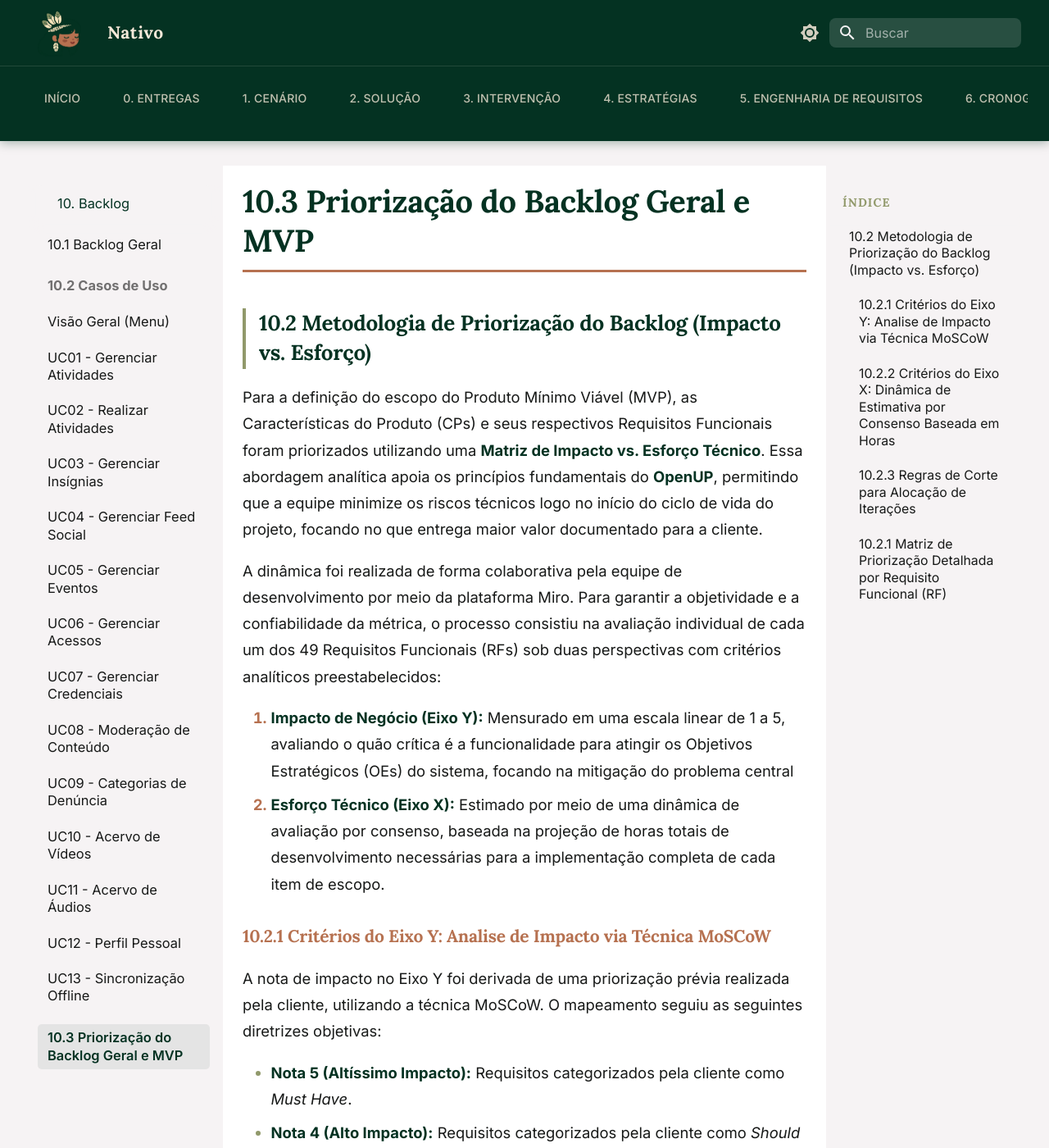
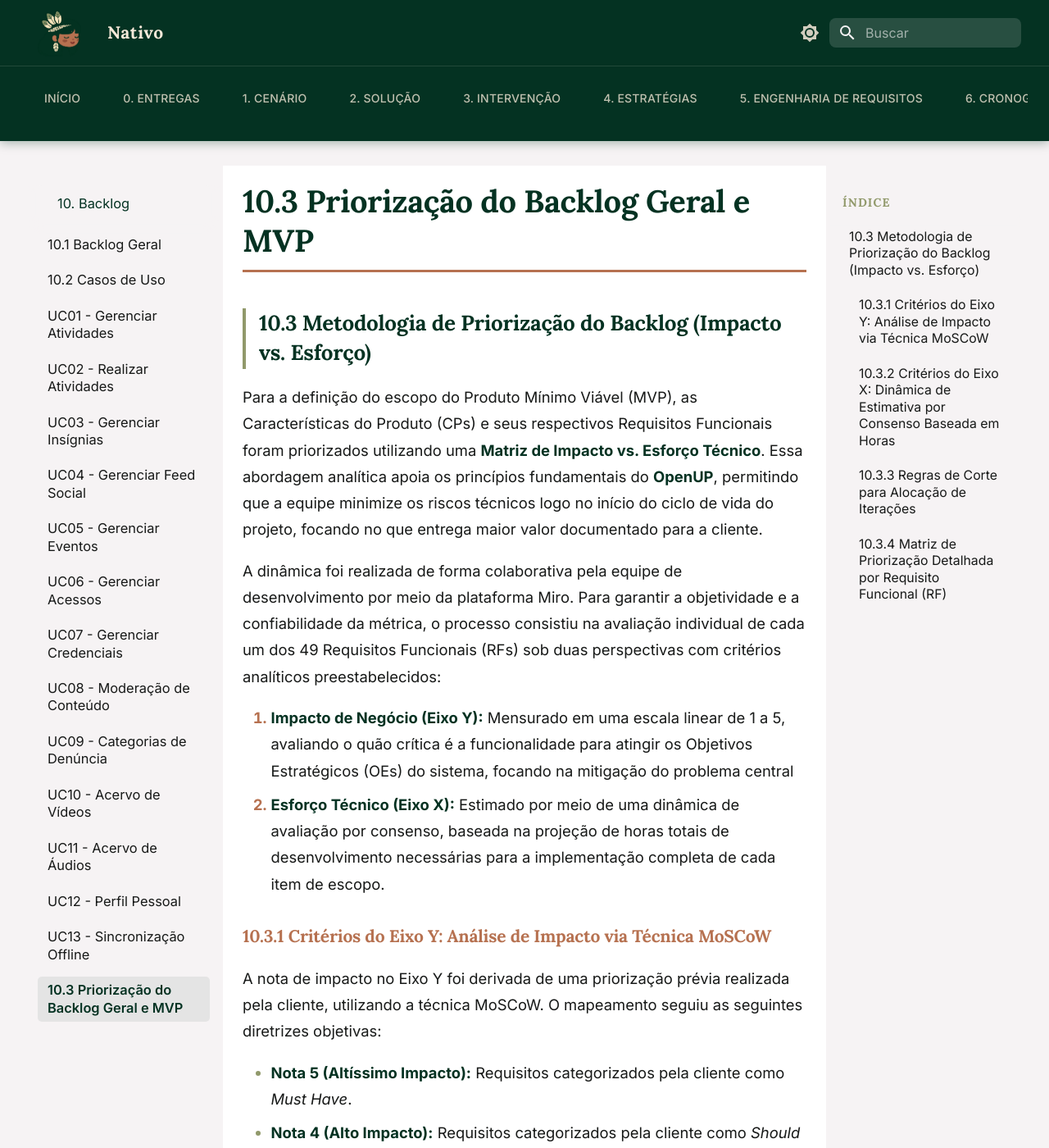
Before and after one commit to mdsreq-fga-unb/REQ-2026.1-T02-Nativo, an MkDocs documentation site: the page built from docs/10-backlog/mvp.md, in a window 1280 px wide and 1400 px high. Shown: the whole window at 82% size. Built offline with MkDocs 1.6.1 and Material for MkDocs 9.7.7, drawn with Linux system fonts in a browser that asks for light colours; some of the changed text lies outside the part shown.

Commit message:
docs: Altera sessão 0.2 e a cor da scrollbar da Navbar

```diff
--- a/docs/10-backlog/mvp.md
+++ b/docs/10-backlog/mvp.md
@@ -1,4 +1,4 @@
-## 10.2 Metodologia de Priorização do Backlog (Impacto vs. Esforço)
+## 10.3 Metodologia de Priorização do Backlog (Impacto vs. Esforço)
 
 Para a definição do escopo do Produto Mínimo Viável (MVP), as Características do Produto (CPs) e seus respectivos Requisitos Funcionais foram priorizados utilizando uma **Matriz de Impacto vs. Esforço Técnico**. Essa abordagem analítica apoia os princípios fundamentais do **OpenUP**, permitindo que a equipe minimize os riscos técnicos logo no início do ciclo de vida do projeto, focando no que entrega maior valor documentado para a cliente.
 
@@ -7,7 +7,7 @@ A dinâmica foi realizada de forma colaborativa pela equipe de desenvolvimento p
 1. **Impacto de Negócio (Eixo Y):** Mensurado em uma escala linear de 1 a 5, avaliando o quão crítica é a funcionalidade para atingir os Objetivos Estratégicos (OEs) do sistema, focando na mitigação do problema central
 2. **Esforço Técnico (Eixo X):** Estimado por meio de uma dinâmica de avaliação por consenso, baseada na projeção de horas totais de desenvolvimento necessárias para a implementação completa de cada item de escopo.
 
-### 10.2.1 Critérios do Eixo Y: Analise de Impacto via Técnica MoSCoW
+### 10.3.1 Critérios do Eixo Y: Análise de Impacto via Técnica MoSCoW
 
 A nota de impacto no Eixo Y foi derivada de uma priorização prévia realizada pela cliente, utilizando a técnica MoSCoW. O mapeamento seguiu as seguintes diretrizes objetivas:
 
@@ -16,7 +16,7 @@ A nota de impacto no Eixo Y foi derivada de uma priorização prévia realizada
 * **Notas 2 e 3 (Médio / Baixo Impacto):** Requisitos categorizados pela cliente como *Could Have*.
 * **Nota 1 (Sem Impacto Imediato):** Requisitos categorizados pela cliente como *Won't Have*.
 
-### 10.2.2 Critérios do Eixo X: Dinâmica de Estimativa por Consenso Baseada em Horas
+### 10.3.2 Critérios do Eixo X: Dinâmica de Estimativa por Consenso Baseada em Horas
 
 O dimensionamento do esforço no Eixo X foi estruturado para mitigar os riscos e as incertezas tecnológicas ligadas à transição da arquitetura do sistema. Para embasar as discussões e garantir estimativas realistas de esforço prático, a equipe utilizou como referencial a bagagem técnica e a experiência adquirida por seus membros em projetos e trabalhos anteriores.
 
@@ -30,7 +30,7 @@ O tempo bruto em horas estimado em consenso foi convertido em uma escala linear
 * **Nota 4 (Esforço Alto):** Tarefas com estimativa de **30 a 42 horas** totais de desenvolvimento. Exigem frequentemente a alocação de múltiplos desenvolvedores trabalhando em paralelo para garantir a entrega dentro do ciclo.
 * **Nota 5 (Esforço Muito Alto):** Tarefas com estimativa **acima de 42 horas** totais de desenvolvimento.
 
-### 10.2.3 Regras de Corte para Alocação de Iterações
+### 10.3.3 Regras de Corte para Alocação de Iterações
 
 A intersecção das métricas dos eixos Y e X posicionou os requisitos funcionais em quatro quadrantes distintos na matriz de priorização. Essa divisão estabeleceu o teto de escopo do MVP de forma puramente técnica e transparente, determinando quais itens entrariam nas iterações de Construção e quais seriam postergados ou descartados:
 
@@ -38,7 +38,7 @@ A intersecção das métricas dos eixos Y e X posicionou os requisitos funcionai
 * **Grandes Projetos (*Major Projects*):** Alto Impacto (Nota ≥ 4) e Alto Esforço (Nota ≥ 4). Itens de alto valor cultural e educacional, mas cujo risco e complexidade exigem maior janela de desenvolvimento e maturidade da arquitetura, definindo as entregas complexas que delimitam a linha de base do MVP.
 * **Tarefas Complementares (*Fill-ins*):** Baixo Impacto (Nota ≤ 3) e Baixo Esforço (Nota ≤ 2). Requisitos de menor criticidade absorvidos de forma oportunista no escopo atual por apresentarem custo em horas quase nulo para a equipe de desenvolvimento.
 * **Consumidores de Tempo (*Time Sinks*):** Baixo Impacto (Nota ≤ 2) e Alto Esforço (Nota ≥ 4). Funcionalidades de alto risco de escopo e alta carga horária que não trariam retorno imediato para os objetivos estratégicos da comunidade, sendo descartadas ou postergadas para ciclos futuros.
-### 10.2.1 Matriz de Priorização Detalhada por Requisito Funcional (RF)
+### 10.3.4 Matriz de Priorização Detalhada por Requisito Funcional (RF)
 
 A tabela abaixo apresenta a distribuição detalhada de cada um dos 49 requisitos funcionais da plataforma Nativo, mapeados conforme os critérios de impacto (MoSCoW) e a dinâmica de consenso do esforço (Horas-Homem) descritos anteriormente:
 
--- a/docs/stylesheets/extra.css
+++ b/docs/stylesheets/extra.css
@@ -179,19 +179,25 @@ body, .md-typeset {
     transition: color 0.2s ease;
   }
 
-  /* esconder scrollbar visualmente mas ainda permitir scroll por touch/trackpad/shift+wheel */
+ /* scrollbar visível com cor da marca */
 .md-tabs__list::-webkit-scrollbar {
-    height: 8px;
+  height: 5px;
 }
 .md-tabs__list::-webkit-scrollbar-thumb {
-    background: rgba(246,233,217,0.08);
+  background: var(--nativo-cream) !important; /* ALTURA DA ALTERAÇÃO: Mudado para creme */
   border-radius: 8px;
 }
+.md-tabs__list::-webkit-scrollbar-thumb:hover {
+  background: var(--nativo-cinnamon) !important; /* Invertido para marrom no hover para dar destaque ao passar o mouse */
+}
 .md-tabs__list::-webkit-scrollbar-track {
-    background: transparent;
+  background: transparent !important; /* Mudado para transparente para o batedor creme contrastar com o cabeçalho */
+  border-radius: 8px;
 }
 @supports (scrollbar-width: thin) {
-    .md-tabs__list { scrollbar-width: thin; scrollbar-color: rgba(246,233,217,0.08) transparent; }
+  .md-tabs__list {
+    scrollbar-width: thin;
+    scrollbar-color: var(--nativo-cream) transparent !important; /* ALTERAÇÃO PARA FIREFOX: batedor creme, pista transparente */
   }
 }
 
--- a/mkdocs.yml
+++ b/mkdocs.yml
@@ -133,21 +133,20 @@ nav:
   - 10. Backlog:
       - Visão Geral: 10-backlog/index.md
       - 10.1 Backlog Geral: 10-backlog/backlog.md
-      - 10.2 Casos de Uso:
-          - Visão Geral (Menu): 10-backlog/cdu.md
-          - UC01 - Gerenciar Atividades: 10-backlog/uc01.md
-          - UC02 - Realizar Atividades: 10-backlog/uc02.md
-          - UC03 - Gerenciar Insígnias: 10-backlog/uc03.md
-          - UC04 - Gerenciar Feed Social: 10-backlog/uc04.md
-          - UC05 - Gerenciar Eventos: 10-backlog/uc05.md
-          - UC06 - Gerenciar Acessos: 10-backlog/uc06.md
-          - UC07 - Gerenciar Credenciais: 10-backlog/uc07.md
-          - UC08 - Moderação de Conteúdo: 10-backlog/uc08.md
-          - UC09 - Categorias de Denúncia: 10-backlog/uc09.md
-          - UC10 - Acervo de Vídeos: 10-backlog/uc10.md
-          - UC11 - Acervo de Áudios: 10-backlog/uc11.md
-          - UC12 - Perfil Pessoal: 10-backlog/uc12.md
-          - UC13 - Sincronização Offline: 10-backlog/uc13.md
+      - 10.2 Casos de Uso: 10-backlog/cdu.md
+      - UC01 - Gerenciar Atividades: 10-backlog/uc01.md
+      - UC02 - Realizar Atividades: 10-backlog/uc02.md
+      - UC03 - Gerenciar Insígnias: 10-backlog/uc03.md
+      - UC04 - Gerenciar Feed Social: 10-backlog/uc04.md
+      - UC05 - Gerenciar Eventos: 10-backlog/uc05.md
+      - UC06 - Gerenciar Acessos: 10-backlog/uc06.md
+      - UC07 - Gerenciar Credenciais: 10-backlog/uc07.md
+      - UC08 - Moderação de Conteúdo: 10-backlog/uc08.md
+      - UC09 - Categorias de Denúncia: 10-backlog/uc09.md
+      - UC10 - Acervo de Vídeos: 10-backlog/uc10.md
+      - UC11 - Acervo de Áudios: 10-backlog/uc11.md
+      - UC12 - Perfil Pessoal: 10-backlog/uc12.md
+      - UC13 - Sincronização Offline: 10-backlog/uc13.md
       - 10.3 Priorização do Backlog Geral e MVP: 10-backlog/mvp.md
 
   - 11. Lições:
```
Also changed, not shown: docs/00-entregas/unidade2.md (+48 -34 lines), docs/10-backlog/backlog.md (+1 -1 lines). Lines whose indentation alone changed are shown as unchanged.
